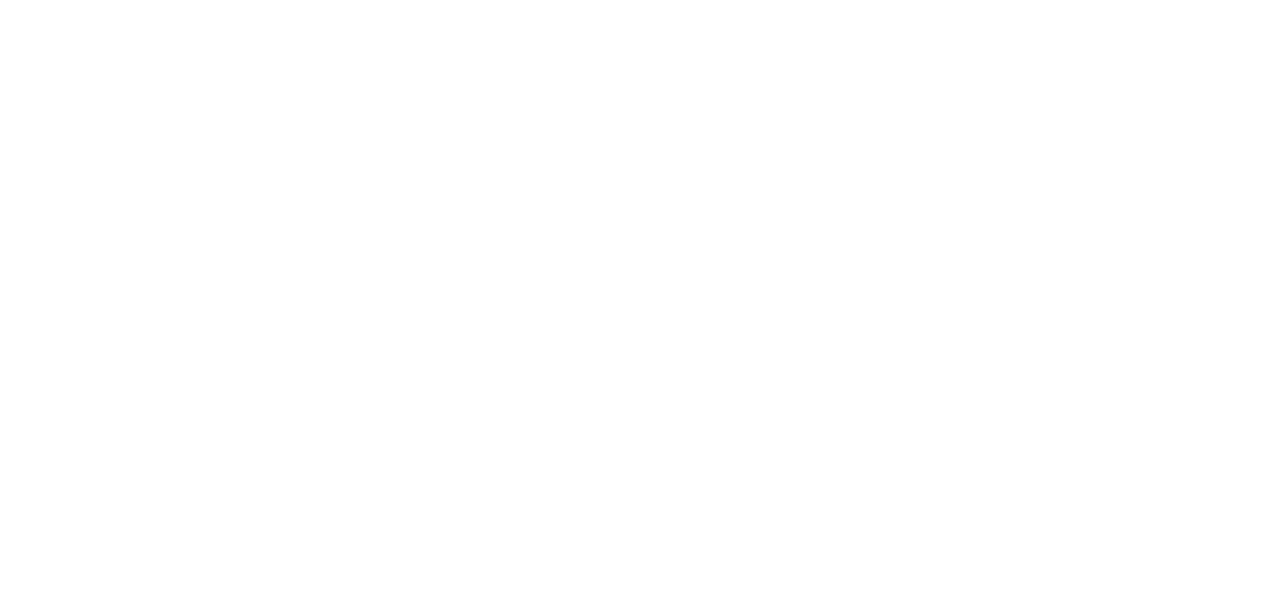
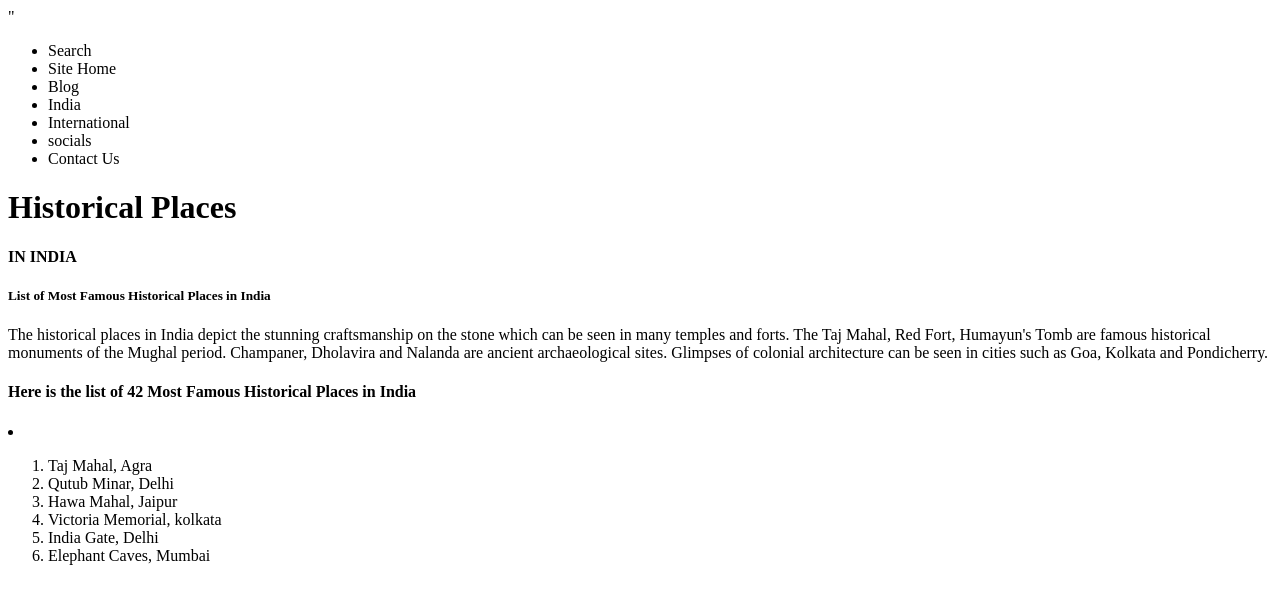
Before and after one commit to Fatima-Ishrath021/Mini_Project, a plain HTML site: page index.html in a window 1280 px wide. Drawn offline with Linux system fonts and the light colour scheme.

Commit message:
nav-added

```diff
--- a/index.html
+++ b/index.html
@@ -0,0 +1,44 @@
+<html lang="en">
+
+<head>
+    <meta charset="UTF-8">
+    <meta http-equiv="X-UA-Compatible" content="IE=edge">
+    <meta name="viewport" content="width=device-width, initial-scale=1.0">
+    <title>Mini_Project</title>
+</head>
+
+<body>"
+    <div class= "navbar">
+     <ul>
+     <li>Search</li>
+      <li>Site Home</li>
+      <li>Blog</li>
+      <li>India</li>
+      <li>International</li>
+      <li>socials</li>
+      <li>Contact Us</li>
+    </ul>
+    </div>
+    <h1>Historical Places</h1>
+    <h4>IN INDIA</h4>
+
+    <h5>List of Most Famous Historical Places in India</h5>
+    <p>The historical places in India depict the stunning craftsmanship on the stone which can be seen in many temples
+        and forts. The Taj Mahal, Red Fort, Humayun's Tomb are famous historical monuments of the Mughal period.
+        Champaner, Dholavira and Nalanda are ancient archaeological sites. Glimpses of colonial architecture can be seen
+        in cities such as Goa, Kolkata and Pondicherry.</p>
+
+    <h4>Here is the list of 42 Most Famous Historical Places in India</h4><li></li>
+    <ol>
+        <li>Taj Mahal, Agra</li>
+
+        <li> Qutub Minar, Delhi</li>
+        <li>Hawa Mahal, Jaipur</li>
+        <li>Victoria Memorial, kolkata</li>
+        <li>India Gate, Delhi</li>
+        <li>Elephant Caves, Mumbai</li>
+    </ol>
+
+</body>
+
+</html>
--- a/styles.css
+++ b/styles.css
@@ -1,3 +1,7 @@
+
+
+
+
 h1{
-    font color= "red";
+    color :"red" ;
 }
```
